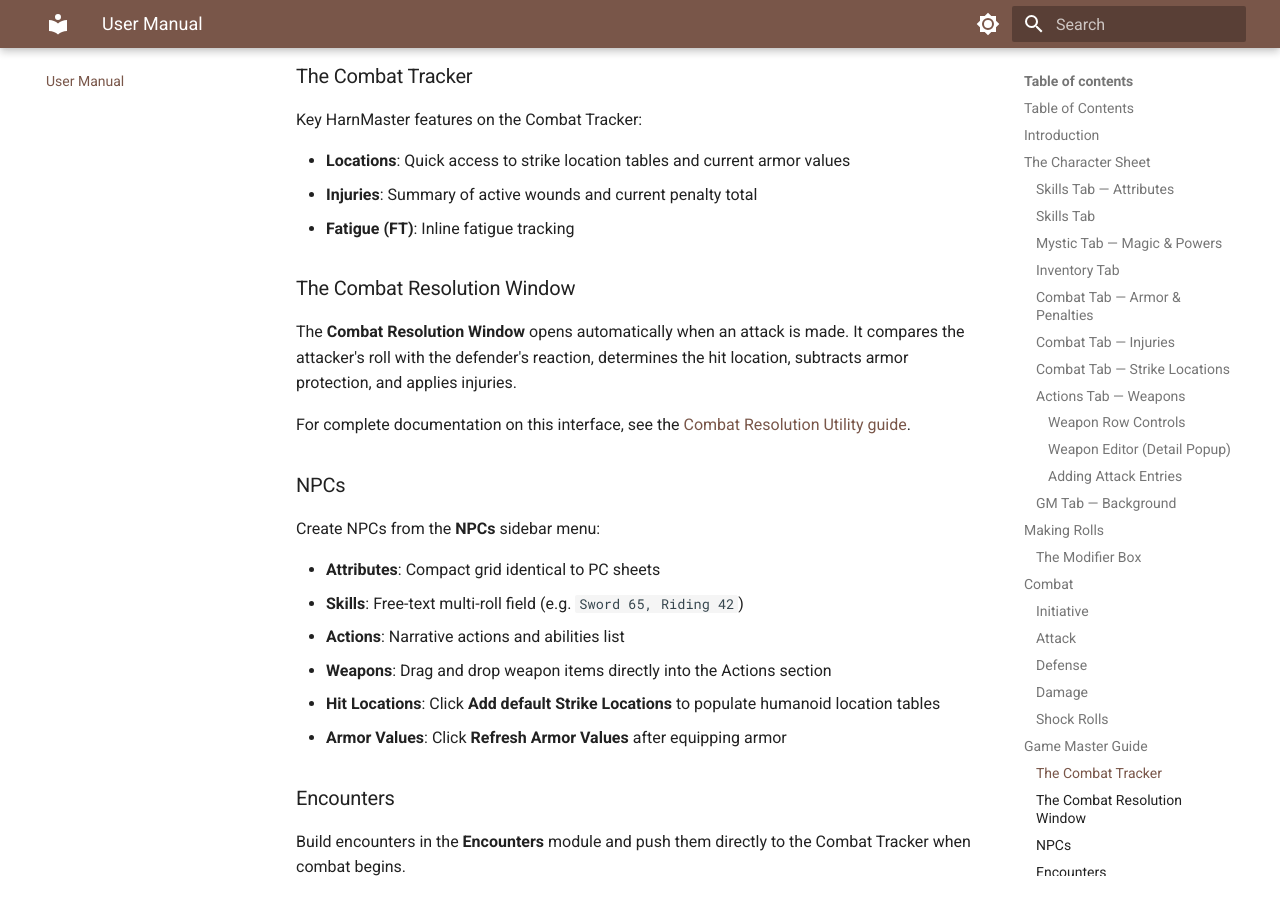
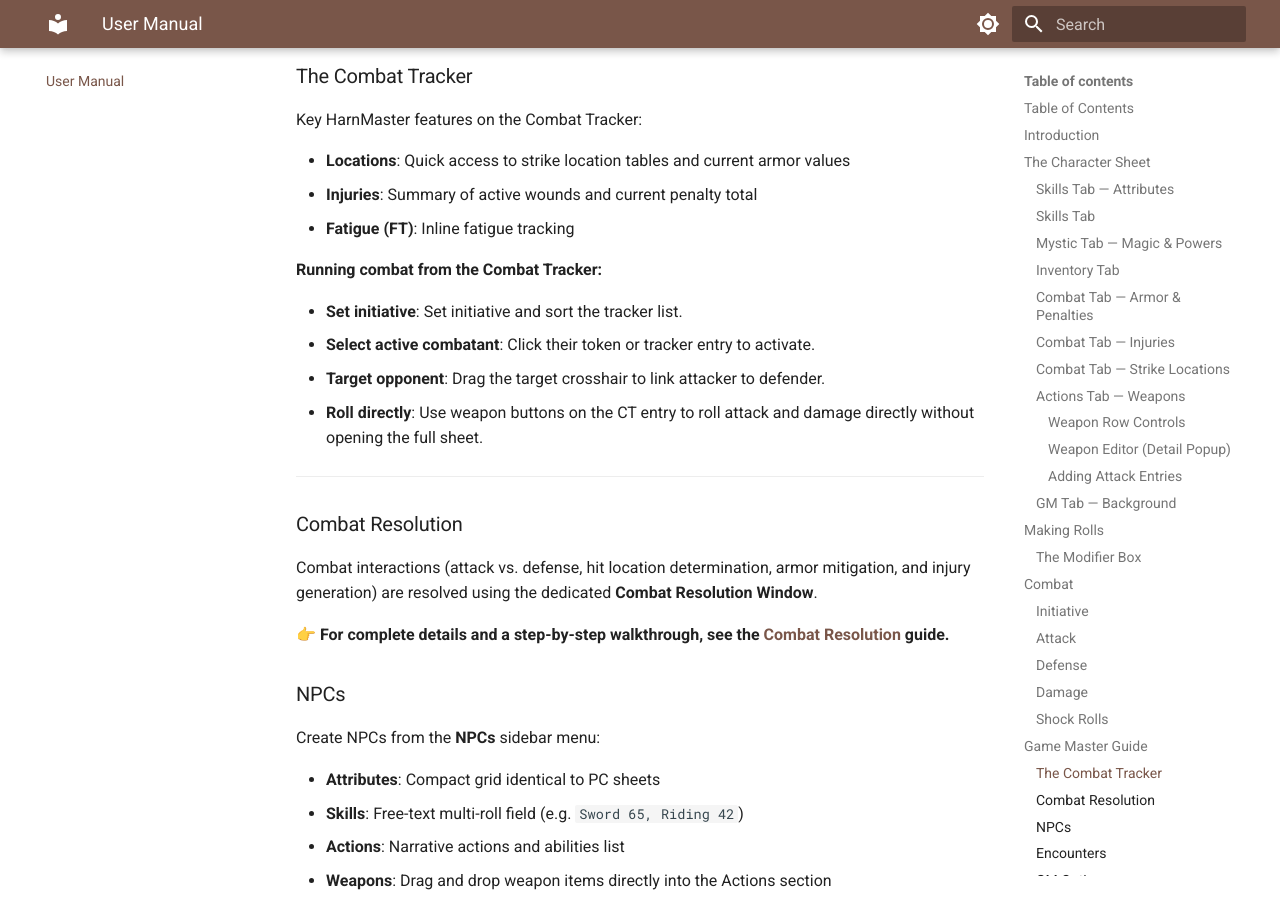
Before and after one commit to FGMephisto/HarnMasterFGUWiki, an MkDocs documentation site: the page built from docs/user-manual.md, in a window 1280 px wide and 900 px high, scrolled down 10733 px. Built offline with MkDocs 1.6.1 and Material for MkDocs 9.7.7, drawn with Linux system fonts in a browser that asks for light colours; some of the changed text lies outside the part shown.

Commit message:
docs: rename to Combat Resolution and move GM guide section

```diff
--- a/docs/user-manual.md
+++ b/docs/user-manual.md
@@ -23,7 +23,7 @@
    - [Shock Rolls](#shock-rolls)
 5. [Game Master Guide](#game-master-guide)
    - [The Combat Tracker](#the-combat-tracker)
-   - [The Combat Resolution Window](#the-combat-resolution-window)
+   - [Combat Resolution](combat-resolution.md)
    - [NPCs](#npcs)
    - [Encounters](#encounters)
    - [GM Options](#gm-options)
@@ -344,11 +344,20 @@
 - **Injuries**: Summary of active wounds and current penalty total
 - **Fatigue (FT)**: Inline fatigue tracking
 
-### The Combat Resolution Window
+**Running combat from the Combat Tracker:**
 
-The **Combat Resolution Window** opens automatically when an attack is made. It compares the attacker's roll with the defender's reaction, determines the hit location, subtracts armor protection, and applies injuries.
+- **Set initiative**: Set initiative and sort the tracker list.
+- **Select active combatant**: Click their token or tracker entry to activate.
+- **Target opponent**: Drag the target crosshair to link attacker to defender.
+- **Roll directly**: Use weapon buttons on the CT entry to roll attack and damage directly without opening the full sheet.
 
-For complete documentation on this interface, see the [Combat Resolution Utility guide](combat-resolution.md).
+---
+
+### Combat Resolution
+
+Combat interactions (attack vs. defense, hit location determination, armor mitigation, and injury generation) are resolved using the dedicated **Combat Resolution Window**.
+
+👉 **For complete details and a step-by-step walkthrough, see the [Combat Resolution](combat-resolution.md) guide.**
 
 ### NPCs
 
--- a/mkdocs.yml
+++ b/mkdocs.yml
@@ -54,4 +54,4 @@
 nav:
   - Home: index.md
   - User Manual: user-manual.md
-  - Combat Resolution Utility: combat-resolution.md
+  - Combat Resolution: combat-resolution.md
```
Also changed, not shown: docs/combat-resolution.md (+2 -2 lines), docs/index.md (+1 -1 lines).
